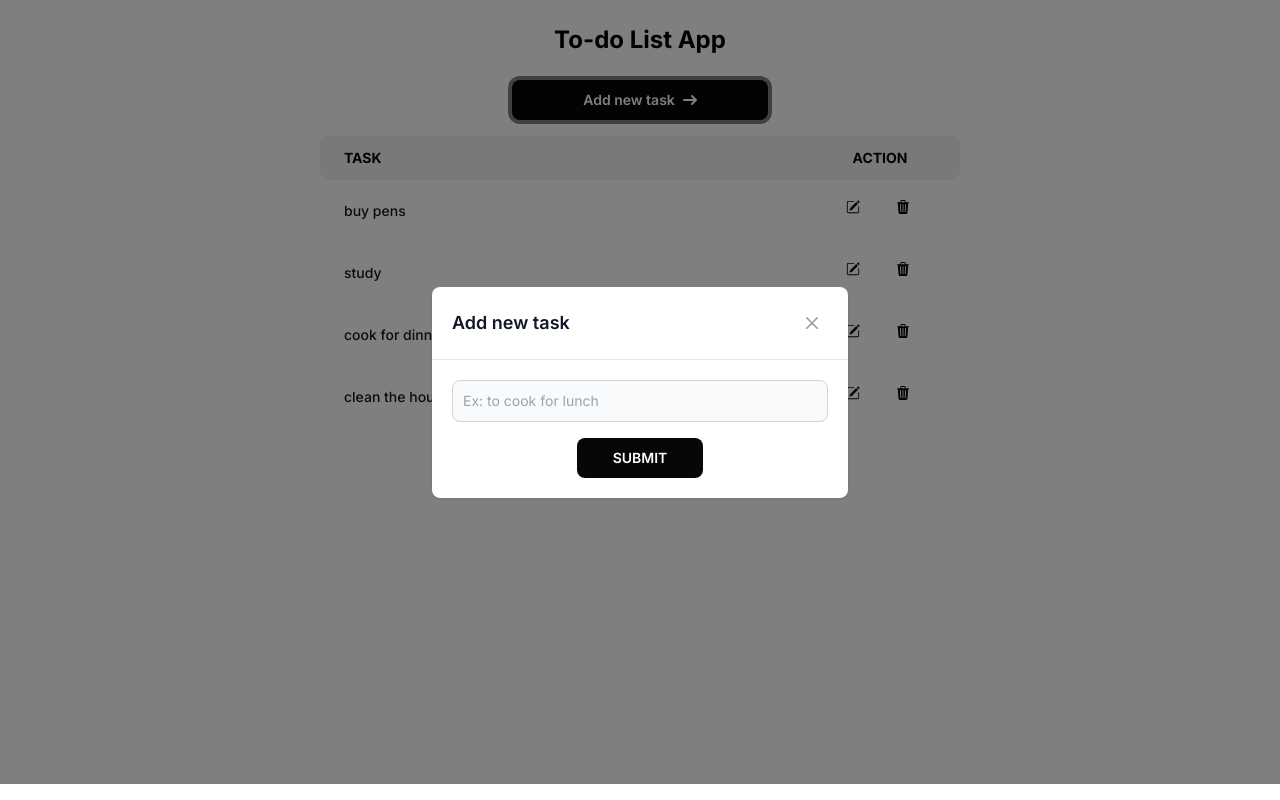
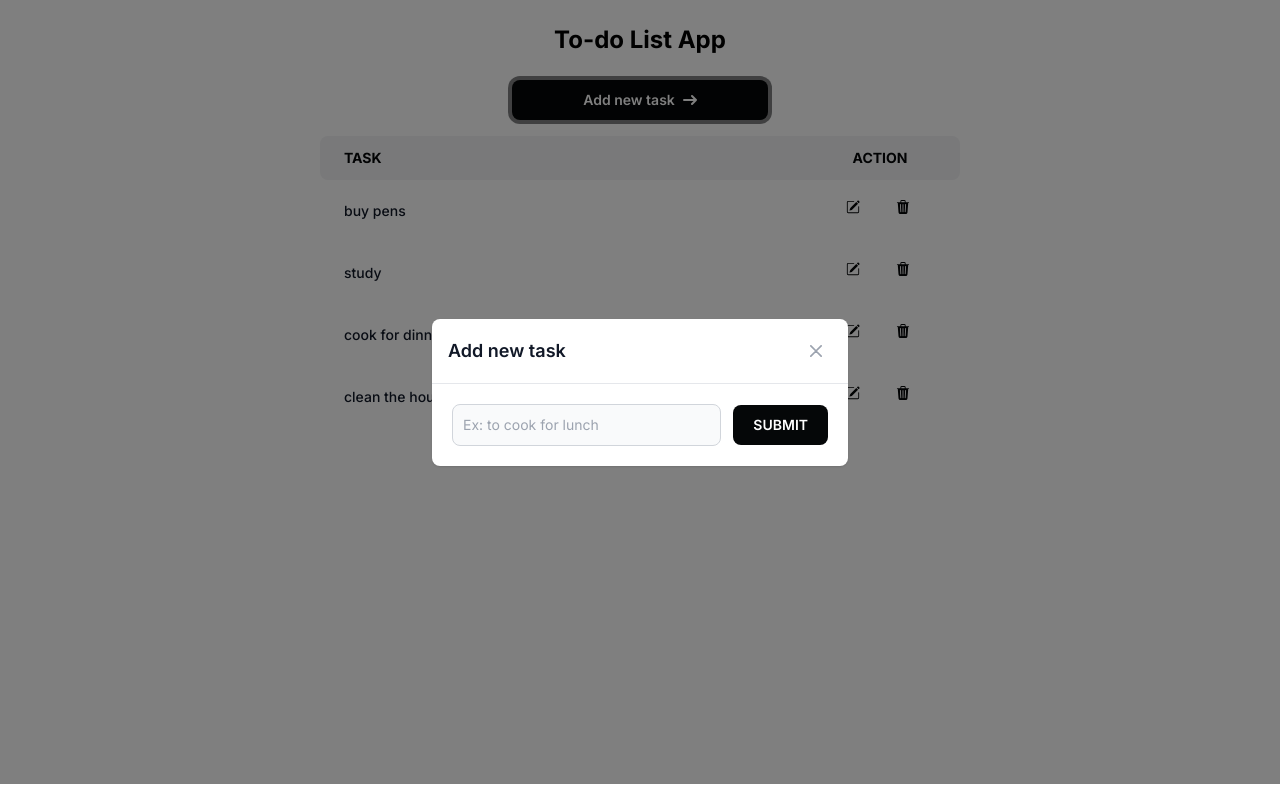
Before and after one commit to ptpl2602/nextjs-todo-app, a Next.js app: page / in a window 1280 px wide. Both pictures are taken after a click on the button "Add new task". Built offline with nearby package versions, Linux system fonts and the light colour scheme; data requests are answered from the project's data file.

Commit message:
fix some bug feature-2

```diff
--- a/src/components/Modal.tsx
+++ b/src/components/Modal.tsx
@@ -30,17 +30,19 @@ export default function ModalAddTask({modalOpen, setModalOpen, taskValue, setTas
                 id: uuid,
                 text: taskValue
             })
+            setTaskValue('');
         }
 
-        setTaskValue('');
         setModalOpen(true);
         console.log(taskValue);
         router.refresh();
     }
 
     function handleCloseModal() {
-        setTaskValue('')
         setModalOpen(false)
+        if(!isEditing) {
+            setTaskValue('')
+        }
     }
 
     return (
@@ -48,12 +50,14 @@ export default function ModalAddTask({modalOpen, setModalOpen, taskValue, setTas
         id="authentication-modal"
         tabIndex={-1}
         aria-hidden="true"
-        className={`${ modalOpen ? "flex" : "hidden" } fixed inset-0 z-50 justify-center items-center w-full md:inset-0 h-[calc(100%-1rem)] max-h-full`}
+        className={`${
+          modalOpen ? "flex" : "hidden"
+        } fixed inset-0 z-50 justify-center items-center w-full md:inset-0 h-[calc(100%-1rem)] max-h-full`}
       >
         <div className="absolute inset-0 bg-black bg-opacity-50"></div>
         <div className="relative p-4 w-full max-w-md max-h-full">
           <div className="relative bg-white rounded-lg shadow dark:bg-gray-700">
-            <div className="flex items-center justify-between p-4 md:p-5 border-b rounded-t dark:border-gray-600">
+            <div className="flex items-center justify-between p-4 md:p-4 border-b rounded-t dark:border-gray-600">
               <h3 className="text-lg font-semibold text-gray-900 dark:text-white">
                 {isEditing ? "Update task" : "Add new task"}
               </h3>
@@ -82,21 +86,23 @@ export default function ModalAddTask({modalOpen, setModalOpen, taskValue, setTas
               </button>
             </div>
 
-            <div className="p-4 md:p-5">
-              <form className="space-y-4" onSubmit={handleSubmitTask}>
+            <div className="p-3 md:p-5">
+              <form className="space-x-3 flex items-center justify-between" onSubmit={handleSubmitTask}>
                 <input
-                    value={taskValue}
-                    onChange={e => setTaskValue(e.target.value)}
+                  value={taskValue}
+                  onChange={(e) => setTaskValue(e.target.value)}
                   type="text"
                   className="w-full bg-gray-50 border border-gray-300 text-gray-900 text-sm rounded-lg focus:ring-blue-500 focus:border-blue-500 block p-2.5 dark:bg-gray-600 dark:border-gray-500 dark:placeholder-gray-400 dark:text-white"
                   placeholder="Ex: to cook for lunch"
                   required
                 />
                 <button
-                   type="submit"
-                   className="w-2/6 text-white bg-[#050708] hover:bg-[#050708]/90 focus:ring-4 focus:outline-none focus:ring-[#050708]/50 font-medium rounded-lg text-sm px-5 py-2.5 text-center dark:focus:ring-[#050708]/50 dark:hover:bg-[#050708]/30"
+                  type="submit"
+                  className="text-white bg-[#050708] hover:bg-[#050708]/90 focus:ring-4 focus:outline-none focus:ring-[#050708]/50 font-medium rounded-lg text-sm px-5 py-2.5 text-center dark:focus:ring-[#050708]/50 dark:hover:bg-[#050708]/30"
                 >
-                  <span className="font-semibold uppercase">{isEditing ? 'Update' : 'Submit'}</span>
+                  <span className="font-semibold uppercase">
+                    {isEditing ? "Update" : "Submit"}
+                  </span>
                 </button>
               </form>
             </div>
```
